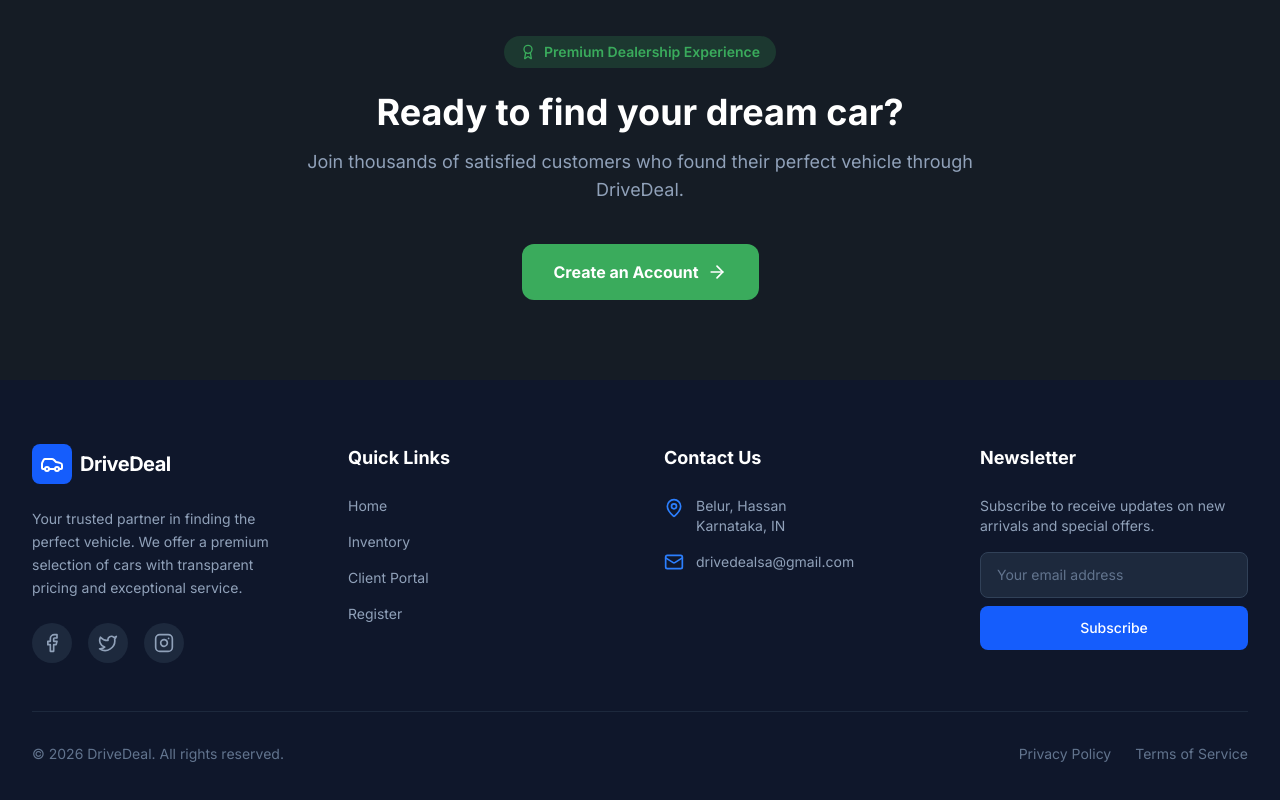
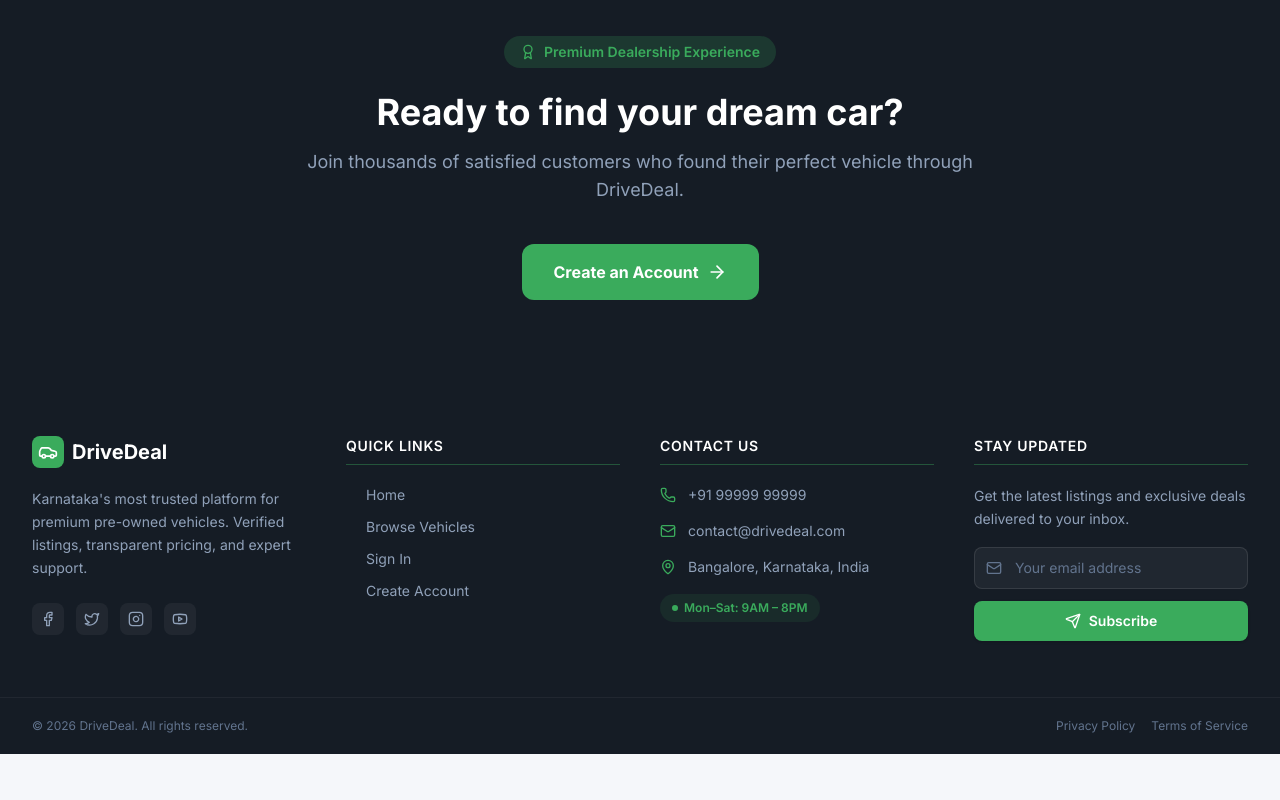
Before and after one commit to SyedArsalan3164/drivedeal, a Next.js app in the folder frontend/: page / in a window 1280 px wide. Shown: the part 2176-2976 px from the top of the page. After the commit the page ends 2930 px from the top, so only its background shows below. Built offline with nearby package versions, Linux system fonts and the light colour scheme; no server answers.

Commit message:
fix: restore dark/green footer lost during rebase conflict

```diff
--- a/frontend/src/components/Footer.tsx
+++ b/frontend/src/components/Footer.tsx
@@ -1,6 +1,6 @@
 "use client";
 import React, { useState } from 'react';
-import { Mail, Phone, MapPin, Car, Facebook, Twitter, Instagram } from 'lucide-react';
+import { Mail, Phone, MapPin, Car, Facebook, Twitter, Instagram, Youtube, ArrowRight, Send } from 'lucide-react';
 import Link from 'next/link';
 import { useAuth } from '../lib/AuthContext';
 import toast from 'react-hot-toast';
@@ -12,127 +12,155 @@ export const Footer = () => {
 
   const handleSubscribe = async (e: React.FormEvent) => {
     e.preventDefault();
-    if (!email) {
-      toast.error('Please enter your email address');
-      return;
-    }
-
+    if (!email) { toast.error('Please enter your email address'); return; }
     setLoading(true);
     try {
       const res = await fetch(`${process.env.NEXT_PUBLIC_API_URL}/newsletter/subscribe`, {
         method: 'POST',
         headers: { 'Content-Type': 'application/json' },
-        body: JSON.stringify({ email })
+        body: JSON.stringify({ email }),
       });
-
       const data = await res.json();
-
-      if (!res.ok) {
-        throw new Error(data.message || 'Subscription failed');
-      }
-
-      toast.success(data.message || 'Subscribed successfully!');
+      if (!res.ok) throw new Error(data.message || 'Subscription failed');
+      toast.success('Subscribed successfully!');
       setEmail('');
     } catch (err: any) {
-      toast.error(err.message || 'Something went wrong. Please try again.');
+      toast.error(err.message);
     } finally {
       setLoading(false);
     }
   };
 
   return (
-    <footer className="bg-slate-900 text-slate-300 py-16">
-      <div className="max-w-7xl mx-auto px-4 sm:px-6 lg:px-8">
-        <div className="grid grid-cols-1 md:grid-cols-2 lg:grid-cols-4 gap-12">
+    <footer className="bg-[#151c25] text-slate-400">
+      {/* Main footer content */}
+      <div className="max-w-7xl mx-auto px-4 sm:px-6 lg:px-8 py-14">
+        <div className="grid grid-cols-1 md:grid-cols-2 lg:grid-cols-4 gap-10">
 
-
-          <div className="space-y-6">
-            <Link href="/" className="flex items-center gap-2">
-              <div className="p-2 rounded-lg bg-blue-600 text-white">
-                <Car className="h-6 w-6" />
+          {/* Brand column */}
+          <div className="lg:col-span-1">
+            <Link href="/" className="flex items-center gap-2 mb-5">
+              <div className="p-1.5 rounded-lg bg-[#3aab5c]">
+                <Car className="h-5 w-5 text-white" />
               </div>
-              <span className="font-bold text-xl tracking-tight text-white">
-                DriveDeal
-              </span>
+              <span className="font-bold text-xl text-white">DriveDeal</span>
             </Link>
-            <p className="text-slate-400 leading-relaxed text-sm">
-              Your trusted partner in finding the perfect vehicle. We offer a premium selection of cars with transparent pricing and exceptional service.
+            <p className="text-sm leading-relaxed mb-6 text-slate-400">
+              Karnataka's most trusted platform for premium pre-owned vehicles. Verified listings, transparent pricing, and expert support.
             </p>
-            <div className="flex space-x-4">
-              <a href="#" className="w-10 h-10 rounded-full bg-slate-800 flex items-center justify-center text-slate-400 hover:bg-blue-600 hover:text-white transition-colors">
-                <Facebook className="h-5 w-5" />
+            <div className="flex items-center gap-3">
+              {[
+                { icon: Facebook, href: '#' },
+                { icon: Twitter, href: '#' },
+                { icon: Instagram, href: '#' },
+                { icon: Youtube, href: '#' },
+              ].map(({ icon: Icon, href }) => (
+                <a
+                  key={href + Icon.name}
+                  href={href}
+                  className="w-8 h-8 rounded-lg bg-white/5 hover:bg-[#3aab5c] flex items-center justify-center transition-all duration-200 group"
+                >
+                  <Icon className="h-4 w-4 text-slate-400 group-hover:text-white transition-colors" />
                 </a>
-              <a href="#" className="w-10 h-10 rounded-full bg-slate-800 flex items-center justify-center text-slate-400 hover:bg-blue-600 hover:text-white transition-colors">
-                <Twitter className="h-5 w-5" />
-              </a>
-              <a href="#" className="w-10 h-10 rounded-full bg-slate-800 flex items-center justify-center text-slate-400 hover:bg-blue-600 hover:text-white transition-colors">
-                <Instagram className="h-5 w-5" />
-              </a>
+              ))}
             </div>
           </div>
 
-
+          {/* Quick Links */}
           <div>
-            <h3 className="text-white font-bold text-lg mb-6">Quick Links</h3>
-            <ul className="space-y-4 text-sm">
-              <li><Link href="/" className="text-slate-400 hover:text-blue-400 transition-colors">Home</Link></li>
-              <li><Link href="/cars" className="text-slate-400 hover:text-blue-400 transition-colors">Inventory</Link></li>
-              {!role && (
-                <>
-                  <li><Link href="/login" className="text-slate-400 hover:text-blue-400 transition-colors">Client Portal</Link></li>
-                  <li><Link href="/signup" className="text-slate-400 hover:text-blue-400 transition-colors">Register</Link></li>
-                </>
-              )}
+            <h4 className="text-white font-semibold text-sm uppercase tracking-wider mb-5 pb-2 border-b border-[#3aab5c]/40">
+              Quick Links
+            </h4>
+            <ul className="space-y-3">
+              {[
+                { label: 'Home', href: '/' },
+                { label: 'Browse Vehicles', href: '/cars' },
+                { label: 'Sign In', href: '/login' },
+                { label: 'Create Account', href: '/signup' },
+                ...(role === 'admin' ? [{ label: 'Admin Dashboard', href: '/admin/dashboard' }] : []),
+              ].map(({ label, href }) => (
+                <li key={label}>
+                  <Link href={href} className="flex items-center gap-2 text-sm text-slate-400 hover:text-[#3aab5c] transition-colors group">
+                    <ArrowRight className="h-3 w-3 opacity-0 -translate-x-1 group-hover:opacity-100 group-hover:translate-x-0 transition-all text-[#3aab5c]" />
+                    {label}
+                  </Link>
+                </li>
+              ))}
             </ul>
           </div>
 
-
+          {/* Contact Info */}
           <div>
-            <h3 className="text-white font-bold text-lg mb-6">Contact Us</h3>
-            <ul className="space-y-4 text-sm">
-              <li className="flex items-start gap-3">
-                <MapPin className="h-5 w-5 text-blue-500 mt-0.5 flex-shrink-0" />
-                <span className="text-slate-400">Belur, Hassan<br />Karnataka, IN </span>
+            <h4 className="text-white font-semibold text-sm uppercase tracking-wider mb-5 pb-2 border-b border-[#3aab5c]/40">
+              Contact Us
+            </h4>
+            <ul className="space-y-4">
+              <li className="flex items-start gap-3 text-sm">
+                <Phone className="h-4 w-4 text-[#3aab5c] mt-0.5 flex-shrink-0" />
+                <a href={`tel:${process.env.NEXT_PUBLIC_DEALER_PHONE}`} className="hover:text-white transition-colors">
+                  {process.env.NEXT_PUBLIC_DEALER_PHONE || '+91 99999 99999'}
+                </a>
               </li>
-
-              <li className="flex items-center gap-3">
-                <Mail className="h-5 w-5 text-blue-500 flex-shrink-0" />
-                <span className="text-slate-400">{process.env.NEXT_PUBLIC_DEALER_EMAIL || 'drivedealsa@gmail.com'}</span>
+              <li className="flex items-start gap-3 text-sm">
+                <Mail className="h-4 w-4 text-[#3aab5c] mt-0.5 flex-shrink-0" />
+                <a href={`mailto:${process.env.NEXT_PUBLIC_DEALER_EMAIL || 'contact@drivedeal.com'}`} className="hover:text-white transition-colors break-all">
+                  {process.env.NEXT_PUBLIC_DEALER_EMAIL || 'contact@drivedeal.com'}
+                </a>
+              </li>
+              <li className="flex items-start gap-3 text-sm">
+                <MapPin className="h-4 w-4 text-[#3aab5c] mt-0.5 flex-shrink-0" />
+                <span>Bangalore, Karnataka, India</span>
+              </li>
+              <li className="mt-2">
+                <span className="inline-flex items-center gap-1.5 text-xs font-semibold text-[#3aab5c] bg-[#3aab5c]/10 px-3 py-1.5 rounded-full">
+                  <span className="w-1.5 h-1.5 rounded-full bg-[#3aab5c] animate-pulse" />
+                  Mon–Sat: 9AM – 8PM
+                </span>
               </li>
             </ul>
           </div>
 
-
+          {/* Newsletter */}
           <div>
-            <h3 className="text-white font-bold text-lg mb-6">Newsletter</h3>
-            <p className="text-slate-400 mb-4 text-sm">Subscribe to receive updates on new arrivals and special offers.</p>
-            <form className="space-y-2" onSubmit={handleSubscribe}>
+            <h4 className="text-white font-semibold text-sm uppercase tracking-wider mb-5 pb-2 border-b border-[#3aab5c]/40">
+              Stay Updated
+            </h4>
+            <p className="text-sm text-slate-400 mb-4 leading-relaxed">
+              Get the latest listings and exclusive deals delivered to your inbox.
+            </p>
+            <form onSubmit={handleSubscribe} className="space-y-3">
+              <div className="relative">
+                <Mail className="absolute left-3 top-1/2 -translate-y-1/2 h-4 w-4 text-slate-500" />
                 <input
                   type="email"
                   value={email}
-                onChange={(e) => setEmail(e.target.value)}
+                  onChange={e => setEmail(e.target.value)}
                   placeholder="Your email address"
-                className="w-full bg-slate-800 border border-slate-700 rounded-lg py-3 px-4 text-white placeholder:text-slate-500 focus:outline-none focus:border-blue-500 focus:ring-1 focus:ring-blue-500 transition-colors text-sm"
-                disabled={loading}
+                  className="w-full bg-white/5 border border-white/10 rounded-lg pl-10 pr-4 py-2.5 text-sm text-white placeholder:text-slate-500 focus:outline-none focus:ring-2 focus:ring-[#3aab5c] focus:border-transparent transition-all"
                 />
+              </div>
               <button
                 type="submit"
                 disabled={loading}
-                className="w-full bg-blue-600 hover:bg-blue-700 disabled:bg-blue-800 text-white font-medium py-3 px-4 rounded-lg transition-colors text-sm disabled:cursor-not-allowed flex justify-center items-center gap-2"
+                className="w-full flex items-center justify-center gap-2 bg-[#3aab5c] hover:bg-[#2d8f4b] text-white text-sm font-semibold py-2.5 px-4 rounded-lg transition-colors disabled:opacity-70 shadow-sm"
               >
+                <Send className="h-4 w-4" />
                 {loading ? 'Subscribing...' : 'Subscribe'}
               </button>
             </form>
           </div>
         </div>
+      </div>
 
-        <div className="border-t border-slate-800 mt-12 pt-8 flex flex-col md:flex-row justify-between items-center gap-4">
-          <p className="text-slate-500 text-sm">
+      {/* Bottom bar */}
+      <div className="border-t border-white/5">
+        <div className="max-w-7xl mx-auto px-4 sm:px-6 lg:px-8 py-5 flex flex-col sm:flex-row justify-between items-center gap-3">
+          <p className="text-xs text-slate-500">
             &copy; {new Date().getFullYear()} DriveDeal. All rights reserved.
           </p>
-          <div className="flex space-x-6 text-sm text-slate-500">
-            <a href="#" className="hover:text-slate-300 transition-colors">Privacy Policy</a>
-            <a href="#" className="hover:text-slate-300 transition-colors">Terms of Service</a>
+          <div className="flex items-center gap-4 text-xs text-slate-500">
+            <Link href="/login" className="hover:text-[#3aab5c] transition-colors">Privacy Policy</Link>
+            <Link href="/login" className="hover:text-[#3aab5c] transition-colors">Terms of Service</Link>
           </div>
         </div>
       </div>
```
Lines whose indentation alone changed are shown as unchanged.
